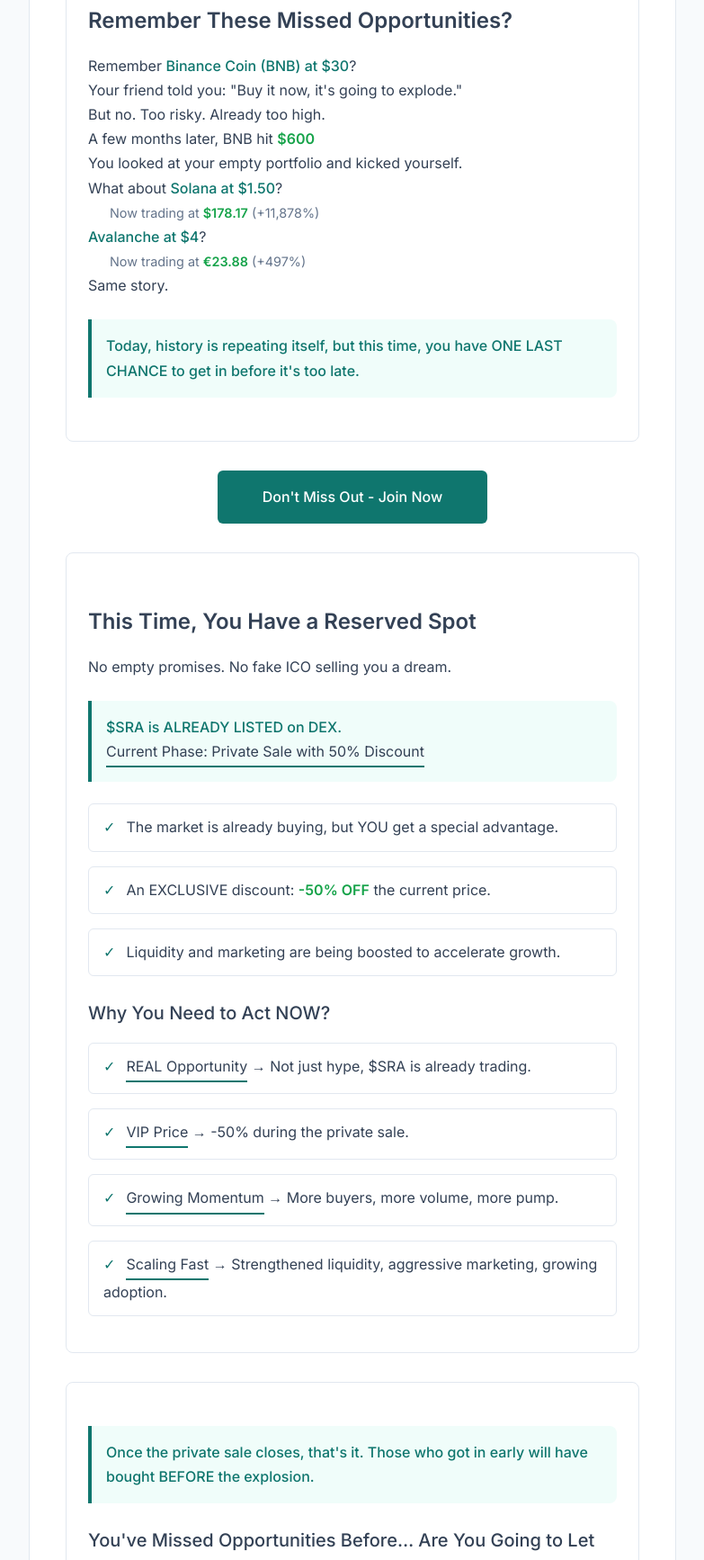
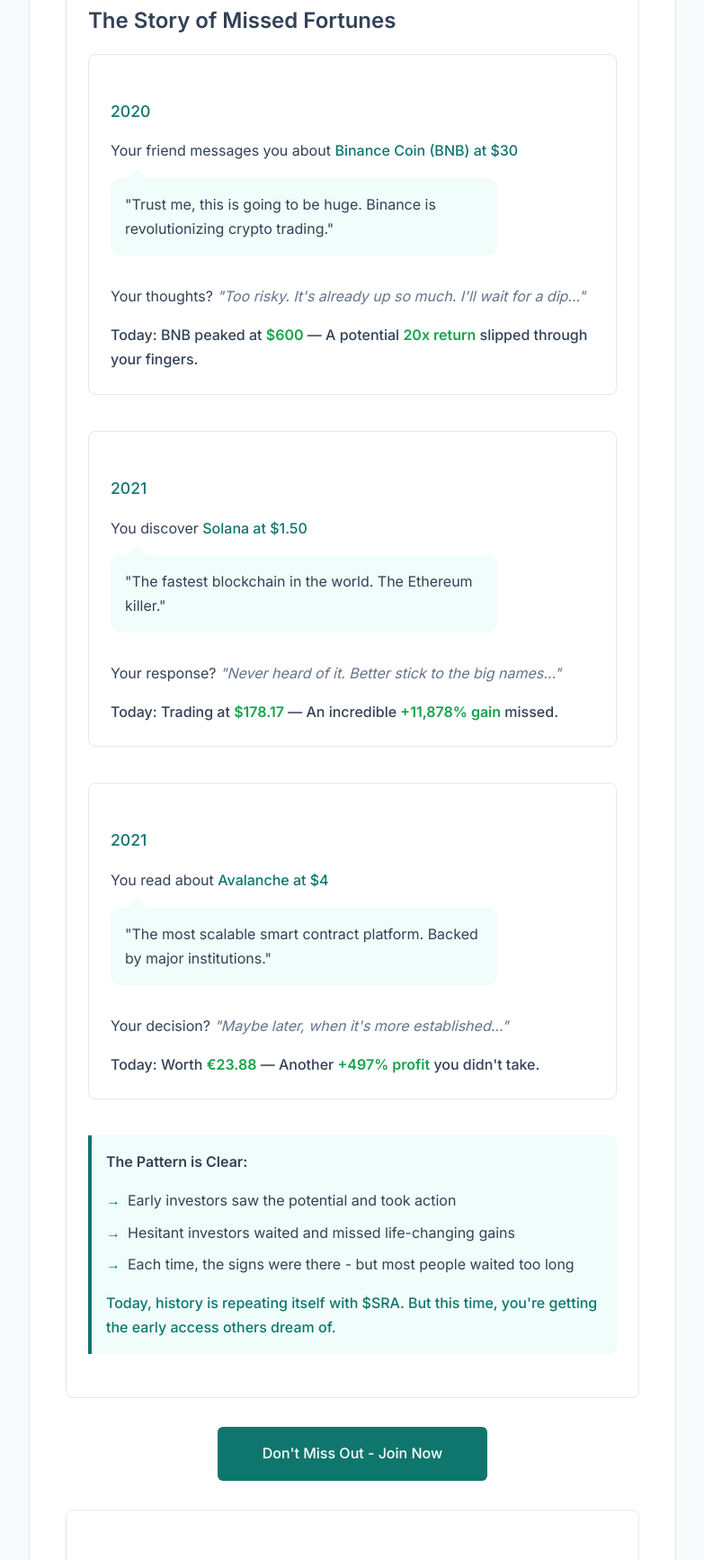
Before and after one commit to ceosorayia/privatesalesorayia.com, a plain HTML site: page index.html in a window 1280 px wide. Shown: the part 268-2002 px from the top of the page at 90% size, without its empty margins (248-1031 px from the left). Drawn offline with Linux system fonts and the light colour scheme.

Commit message:
Update index.html

```diff
--- a/index.html
+++ b/index.html
@@ -187,6 +187,82 @@
             font-size: 1.1rem;
         }
 
+        .story-block {
+            margin-bottom: 2.5rem;
+            padding: 1.5rem;
+            border: 1px solid var(--border-color);
+            border-radius: 8px;
+            background-color: white;
+        }
+
+        .story-date {
+            color: var(--accent-color);
+            font-size: 1.1rem;
+            margin-bottom: 1rem;
+            font-weight: 500;
+        }
+
+        .chat-bubble {
+            background-color: #f0fdfa;
+            border-radius: 12px;
+            padding: 1rem;
+            margin: 1rem 0;
+            position: relative;
+            display: inline-block;
+            max-width: 80%;
+        }
+
+        .chat-bubble::before {
+            content: "";
+            position: absolute;
+            top: -10px;
+            left: 20px;
+            border-width: 0 10px 10px 10px;
+            border-style: solid;
+            border-color: transparent transparent #f0fdfa transparent;
+        }
+
+        .story-thought {
+            margin: 1rem 0;
+        }
+
+        .text-muted {
+            color: var(--secondary-color);
+            font-style: italic;
+        }
+
+        .story-result {
+            margin-top: 1rem;
+            font-weight: 500;
+        }
+
+        .gain {
+            color: #16a34a;
+            font-weight: 600;
+        }
+
+        .conclusion-list {
+            list-style: none;
+            margin: 1rem 0;
+        }
+
+        .conclusion-list li {
+            margin-bottom: 0.5rem;
+            padding-left: 1.5rem;
+            position: relative;
+        }
+
+        .conclusion-list li::before {
+            content: "→";
+            position: absolute;
+            left: 0;
+            color: var(--accent-color);
+        }
+
+        .story-conclusion {
+            margin-top: 2rem;
+        }
+
         @media (max-width: 768px) {
             .container {
                 padding: 1.5rem;
@@ -211,19 +287,46 @@
         <h1>Are You Going to Regret It Again… or Finally Take Action?</h1>
 
         <div class="section">
-            <h2>Remember These Missed Opportunities?</h2>
-            <p>Remember <span class="highlight">Binance Coin (BNB) at $30</span>?<br>
-            Your friend told you: "Buy it now, it's going to explode."</p>
-            <p>But no. Too risky. Already too high.<br>
-            A few months later, BNB hit <span class="price-tag">$600</span><br>
-            You looked at your empty portfolio and kicked yourself.</p>
-            <p>What about <span class="highlight">Solana at $1.50</span>?<br>
-            <span class="price-comparison">Now trading at <span class="price-tag">$178.17</span> (+11,878%)</span><br>
-            <span class="highlight">Avalanche at $4</span>?<br>
-            <span class="price-comparison">Now trading at <span class="price-tag">€23.88</span> (+497%)</span><br>
-            Same story.</p>
-            <div class="highlight-box">
-                <p class="highlight">Today, history is repeating itself, but this time, you have ONE LAST CHANCE to get in before it's too late.</p>
+            <h2>The Story of Missed Fortunes</h2>
+
+            <div class="story-block">
+                <h3 class="story-date">2020</h3>
+                <p>Your friend messages you about <span class="highlight">Binance Coin (BNB) at $30</span></p>
+                <div class="chat-bubble">
+                    "Trust me, this is going to be huge. Binance is revolutionizing crypto trading."
+                </div>
+                <p class="story-thought">Your thoughts? <span class="text-muted">"Too risky. It's already up so much. I'll wait for a dip..."</span></p>
+                <p class="story-result">Today: BNB peaked at <span class="price-tag">$600</span> — A potential <span class="gain">20x return</span> slipped through your fingers.</p>
+            </div>
+
+            <div class="story-block">
+                <h3 class="story-date">2021</h3>
+                <p>You discover <span class="highlight">Solana at $1.50</span></p>
+                <div class="chat-bubble">
+                    "The fastest blockchain in the world. The Ethereum killer."
+                </div>
+                <p class="story-thought">Your response? <span class="text-muted">"Never heard of it. Better stick to the big names..."</span></p>
+                <p class="story-result">Today: Trading at <span class="price-tag">$178.17</span> — An incredible <span class="gain">+11,878% gain</span> missed.</p>
+            </div>
+
+            <div class="story-block">
+                <h3 class="story-date">2021</h3>
+                <p>You read about <span class="highlight">Avalanche at $4</span></p>
+                <div class="chat-bubble">
+                    "The most scalable smart contract platform. Backed by major institutions."
+                </div>
+                <p class="story-thought">Your decision? <span class="text-muted">"Maybe later, when it's more established..."</span></p>
+                <p class="story-result">Today: Worth <span class="price-tag">€23.88</span> — Another <span class="gain">+497% profit</span> you didn't take.</p>
+            </div>
+
+            <div class="story-conclusion highlight-box">
+                <p><strong>The Pattern is Clear:</strong></p>
+                <ul class="conclusion-list">
+                    <li>Early investors saw the potential and took action</li>
+                    <li>Hesitant investors waited and missed life-changing gains</li>
+                    <li>Each time, the signs were there - but most people waited too long</li>
+                </ul>
+                <p class="highlight">Today, history is repeating itself with $SRA. But this time, you're getting the early access others dream of.</p>
             </div>
         </div>
 
```
